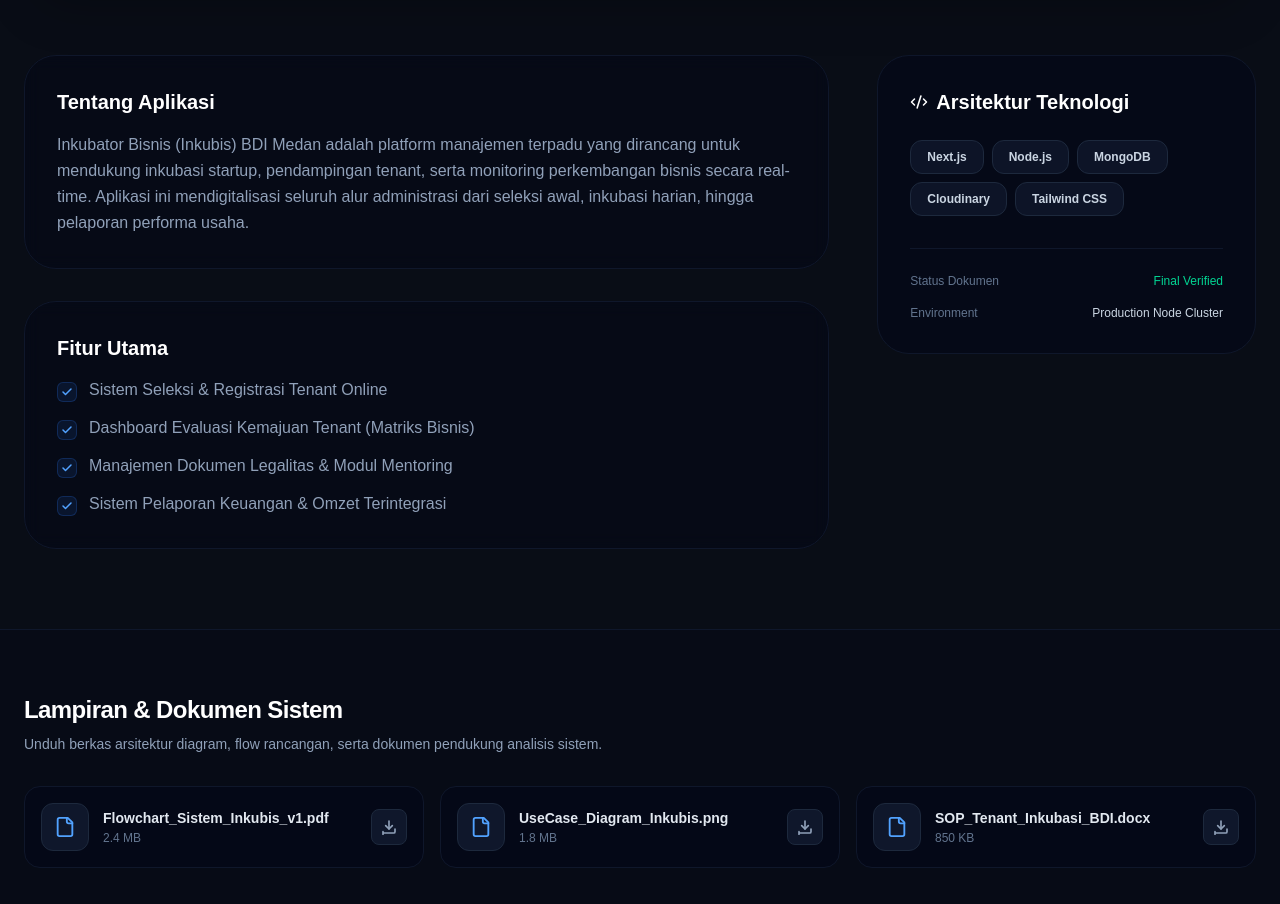
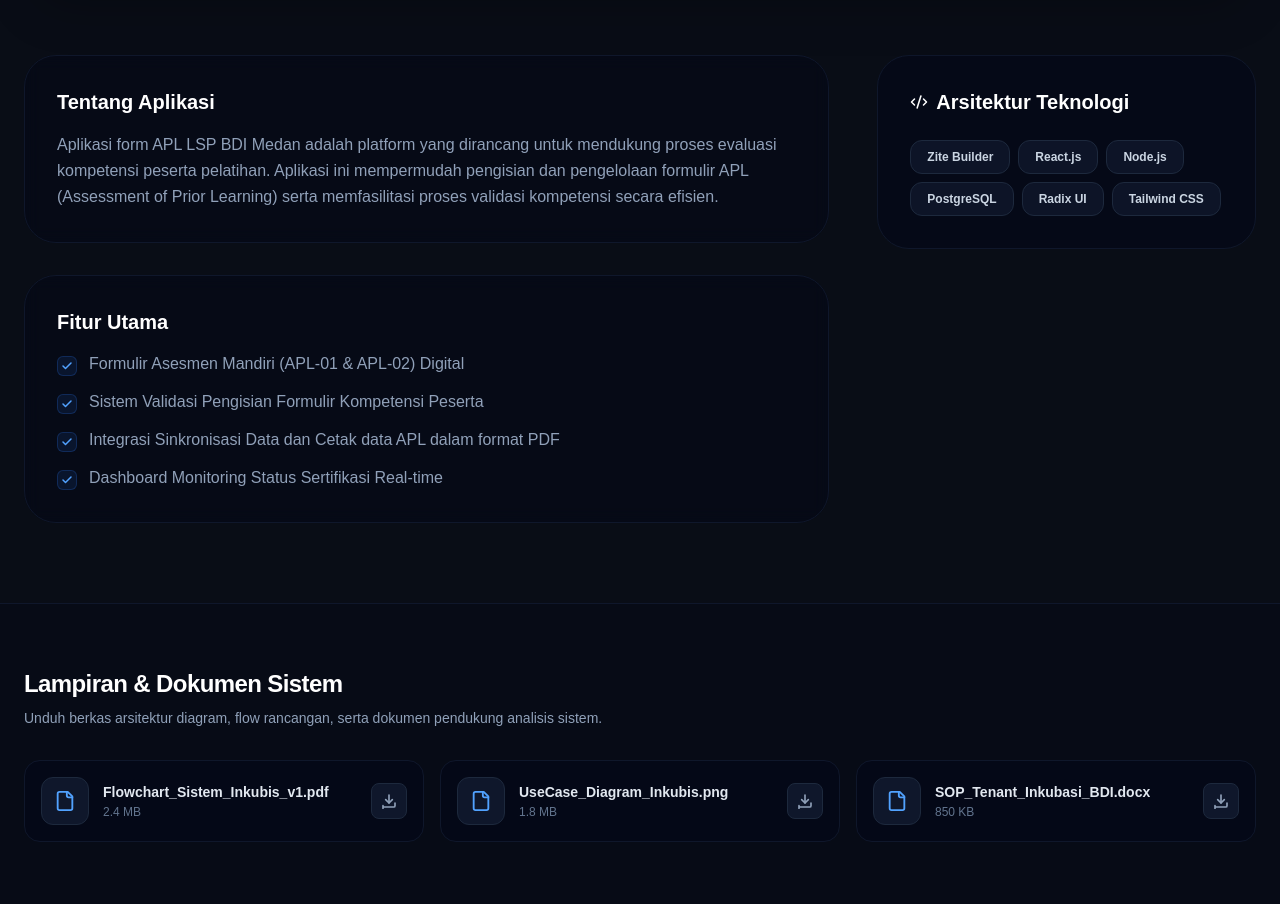
Before and after one commit to mhdfahrurozi/project-magangbdi, a Next.js app: page /projects/apl-lsp in a window 1280 px wide. Shown: the part 800-1704 px from the top of the page. Built offline with nearby package versions, Linux system fonts and the light colour scheme.

Commit message:
update content

```diff
--- a/app/layout.tsx
+++ b/app/layout.tsx
@@ -13,7 +13,7 @@ const geistMono = Geist_Mono({
 });
 
 export const metadata: Metadata = {
-  title: "Programmer BDI Medan",
+  title: "Maganghub BDI Medan",
   description: "Maganghub Batch 1 Showcase - Programmer BDI Medan",
 };
 
--- a/app/projects/apl-lsp/page.tsx
+++ b/app/projects/apl-lsp/page.tsx
@@ -6,24 +6,24 @@ import Link from "next/link";
 
 // Data Detail Project (Bisa disesuaikan atau di-fetch berdasarkan ID)
 const projectDetail = {
-  id: "inkubis",
-  title: "Inkubator Bisnis BDI Medan",
-  subtitle: "Platform Ekosistem Digital & Akselerasi Tenant",
+  id: "apl-lsp",
+  title: "Aplikasi form APL LSP BDI Medan",
+  subtitle: "Platform Manajemen dan Evaluasi Kompetensi",
   description:
-    "Inkubator Bisnis (Inkubis) BDI Medan adalah platform manajemen terpadu yang dirancang untuk mendukung inkubasi startup, pendampingan tenant, serta monitoring perkembangan bisnis secara real-time. Aplikasi ini mendigitalisasi seluruh alur administrasi dari seleksi awal, inkubasi harian, hingga pelaporan performa usaha.",
-  webLink: "https://github.com/Programmer-BDI-Medan/inkubis", // Contoh Link Web Aplikasi
+    "Aplikasi form APL LSP BDI Medan adalah platform yang dirancang untuk mendukung proses evaluasi kompetensi peserta pelatihan. Aplikasi ini mempermudah pengisian dan pengelolaan formulir APL (Assessment of Prior Learning) serta memfasilitasi proses validasi kompetensi secara efisien.",
+  webLink: "https://apl-lspbdimedan.zite,so",
   color: "from-sky-500 to-blue-400",
-  technologies: ["Next.js", "Node.js", "MongoDB", "Cloudinary", "Tailwind CSS"],
+  technologies: ["Zite Builder" ,"React.js", "Node.js", "PostgreSQL", "Radix UI", "Tailwind CSS"],
   screenshots: [
-    "/projects/inkubis1.png", // Ganti dengan path screenshot Anda
-    "/projects/inkubis-dashboard.png",
-    "/projects/inkubis-tenant.png",
+    "/projects/lsp-cover.png", // Ganti dengan path screenshot Anda
+    "/projects/apl-lsp-dashboard.png",
+    "/projects/apl-lsp-tenant.png",
   ],
   features: [
-    "Sistem Seleksi & Registrasi Tenant Online",
-    "Dashboard Evaluasi Kemajuan Tenant (Matriks Bisnis)",
-    "Manajemen Dokumen Legalitas & Modul Mentoring",
-    "Sistem Pelaporan Keuangan & Omzet Terintegrasi"
+    "Formulir Asesmen Mandiri (APL-01 & APL-02) Digital",
+    "Sistem Validasi Pengisian Formulir Kompetensi Peserta",
+    "Integrasi Sinkronisasi Data dan Cetak data APL dalam format PDF",
+    "Dashboard Monitoring Status Sertifikasi Real-time"
   ],
   documents: [
     { name: "Flowchart_Sistem_Inkubis_v1.pdf", size: "2.4 MB", type: "pdf" },
@@ -157,16 +157,7 @@ export default function ProjectDetailPage() {
             ))}
           </div>
 
-          <div className="mt-8 pt-6 border-t border-slate-900 space-y-4 text-xs text-slate-500">
-            <div className="flex justify-between">
-              <span>Status Dokumen</span>
-              <span className="text-emerald-400 font-medium">Final Verified</span>
-            </div>
-            <div className="flex justify-between">
-              <span>Environment</span>
-              <span className="text-slate-300">Production Node Cluster</span>
-            </div>
-          </div>
+
         </div>
       </section>
 
--- a/app/projects/inkubis/page.tsx
+++ b/app/projects/inkubis/page.tsx
@@ -15,15 +15,14 @@ const projectDetail = {
   color: "from-sky-500 to-blue-400",
   technologies: ["Next.js", "Node.js", "MongoDB", "Cloudinary", "Tailwind CSS"],
   screenshots: [
-    "/projects/inkubis1.png", // Ganti dengan path screenshot Anda
+    "/projects/inkubis-cover.png", // Ganti dengan path screenshot Anda
     "/projects/inkubis-dashboard.png",
     "/projects/inkubis-tenant.png",
   ],
   features: [
     "Sistem Seleksi & Registrasi Tenant Online",
-    "Dashboard Evaluasi Kemajuan Tenant (Matriks Bisnis)",
-    "Manajemen Dokumen Legalitas & Modul Mentoring",
-    "Sistem Pelaporan Keuangan & Omzet Terintegrasi"
+    "Dashboard Evaluasi Kemajuan Tenant",
+    "Manajemen Dokumen & Monitoring Tenant",
   ],
   documents: [
     { name: "Flowchart_Sistem_Inkubis_v1.pdf", size: "2.4 MB", type: "pdf" },
@@ -157,16 +156,6 @@ export default function ProjectDetailPage() {
             ))}
           </div>
 
-          <div className="mt-8 pt-6 border-t border-slate-900 space-y-4 text-xs text-slate-500">
-            <div className="flex justify-between">
-              <span>Status Dokumen</span>
-              <span className="text-emerald-400 font-medium">Final Verified</span>
-            </div>
-            <div className="flex justify-between">
-              <span>Environment</span>
-              <span className="text-slate-300">Production Node Cluster</span>
-            </div>
-          </div>
         </div>
       </section>
 
--- a/app/projects/sim-nonpersediaan/page.tsx
+++ b/app/projects/sim-nonpersediaan/page.tsx
@@ -15,7 +15,7 @@ const projectDetail = {
   color: "from-sky-500 to-blue-400",
   technologies: ["Next.js", "Node.js", "MongoDB", "Cloudinary", "Tailwind CSS"],
   screenshots: [
-    "/projects/inkubis1.png", // Ganti dengan path screenshot Anda
+    "/projects/simbhp-cover.png", // Ganti dengan path screenshot Anda
     "/projects/inkubis-dashboard.png",
     "/projects/inkubis-tenant.png",
   ],
@@ -157,16 +157,6 @@ export default function ProjectDetailPage() {
             ))}
           </div>
 
-          <div className="mt-8 pt-6 border-t border-slate-900 space-y-4 text-xs text-slate-500">
-            <div className="flex justify-between">
-              <span>Status Dokumen</span>
-              <span className="text-emerald-400 font-medium">Final Verified</span>
-            </div>
-            <div className="flex justify-between">
-              <span>Environment</span>
-              <span className="text-slate-300">Production Node Cluster</span>
-            </div>
-          </div>
         </div>
       </section>
 
--- a/app/projects/simonev/page.tsx
+++ b/app/projects/simonev/page.tsx
@@ -6,29 +6,29 @@ import Link from "next/link";
 
 // Data Detail Project (Bisa disesuaikan atau di-fetch berdasarkan ID)
 const projectDetail = {
-  id: "inkubis",
-  title: "Inkubator Bisnis BDI Medan",
-  subtitle: "Platform Ekosistem Digital & Akselerasi Tenant",
+ id: "simonev",
+  title: "Simonev BDI Medan",
+  subtitle: "Sistem Monitoring & Evaluasi Kinerja Terintegrasi",
   description:
-    "Inkubator Bisnis (Inkubis) BDI Medan adalah platform manajemen terpadu yang dirancang untuk mendukung inkubasi startup, pendampingan tenant, serta monitoring perkembangan bisnis secara real-time. Aplikasi ini mendigitalisasi seluruh alur administrasi dari seleksi awal, inkubasi harian, hingga pelaporan performa usaha.",
-  webLink: "https://github.com/Programmer-BDI-Medan/inkubis", // Contoh Link Web Aplikasi
-  color: "from-sky-500 to-blue-400",
-  technologies: ["Next.js", "Node.js", "MongoDB", "Cloudinary", "Tailwind CSS"],
+    "Simonev BDI Medan adalah platform manajemen performa yang dirancang untuk melacak, mengukur, dan mengevaluasi ketercapaian Indikator Kinerja Utama (IKU) secara real-time. Aplikasi ini mendigitalisasi proses input realisasi nilai, integrasi data dari berbagai unit kerja, serta menyediakan visualisasi capaian target kinerja instansi secara transparan.",
+  webLink: "https://simonev-bdimedan.zite.so", // Sesuaikan dengan repository atau link web Anda
+  color: "from-emerald-500 to-teal-400", // Menggunakan aksen hijau/teal yang identik dengan dashboard monitoring
+  technologies: ["Zite Backend", "TypeScript", "React.js", "Tailwind CSS", "PostgreSQL", "Radix UI"],
   screenshots: [
-    "/projects/inkubis1.png", // Ganti dengan path screenshot Anda
-    "/projects/inkubis-dashboard.png",
-    "/projects/inkubis-tenant.png",
+    "/projects/simonev-cover.png", // Jalur file screenshot aplikasi Simonev Anda
+    "/projects/simonev-iku.png",
+    "/projects/simonev-realisasi.png",
   ],
   features: [
-    "Sistem Seleksi & Registrasi Tenant Online",
-    "Dashboard Evaluasi Kemajuan Tenant (Matriks Bisnis)",
-    "Manajemen Dokumen Legalitas & Modul Mentoring",
-    "Sistem Pelaporan Keuangan & Omzet Terintegrasi"
+    "Manajemen & Penetapan Indikator Kinerja Utama (IKU)",
+    "Pencatatan & Pengukuran Nilai Realisasi Berkas secara Real-Time",
+    "Integrasi API Endpoints via Zite & TypeScript Backend",
+    "Visualisasi & Dashboard Capaian Target Kinerja Instansi"
   ],
   documents: [
-    { name: "Flowchart_Sistem_Inkubis_v1.pdf", size: "2.4 MB", type: "pdf" },
-    { name: "UseCase_Diagram_Inkubis.png", size: "1.8 MB", type: "image" },
-    { name: "SOP_Tenant_Inkubasi_BDI.docx", size: "850 KB", type: "word" },
+    { name: "Flowchart_Sistem_Simonev_v1.pdf", size: "2.4 MB", type: "pdf" },
+    { name: "UseCase_Diagram_Simonev.png", size: "1.8 MB", type: "image" },
+    { name: "SOP_Kinerja_Simonev_BDI.docx", size: "850 KB", type: "word" },
   ],
 };
 
@@ -157,16 +157,6 @@ export default function ProjectDetailPage() {
             ))}
           </div>
 
-          <div className="mt-8 pt-6 border-t border-slate-900 space-y-4 text-xs text-slate-500">
-            <div className="flex justify-between">
-              <span>Status Dokumen</span>
-              <span className="text-emerald-400 font-medium">Final Verified</span>
-            </div>
-            <div className="flex justify-between">
-              <span>Environment</span>
-              <span className="text-slate-300">Production Node Cluster</span>
-            </div>
-          </div>
         </div>
       </section>
 
--- a/app/projects/spa-bmn/page.tsx
+++ b/app/projects/spa-bmn/page.tsx
@@ -15,7 +15,7 @@ const projectDetail = {
   color: "from-sky-500 to-blue-400",
   technologies: ["Next.js", "Node.js", "MongoDB", "Cloudinary", "Tailwind CSS"],
   screenshots: [
-    "/projects/inkubis1.png", // Ganti dengan path screenshot Anda
+    "/projects/sipasbdi-cover.png", // Ganti dengan path screenshot Anda
     "/projects/inkubis-dashboard.png",
     "/projects/inkubis-tenant.png",
   ],
@@ -157,16 +157,7 @@ export default function ProjectDetailPage() {
             ))}
           </div>
 
-          <div className="mt-8 pt-6 border-t border-slate-900 space-y-4 text-xs text-slate-500">
-            <div className="flex justify-between">
-              <span>Status Dokumen</span>
-              <span className="text-emerald-400 font-medium">Final Verified</span>
-            </div>
-            <div className="flex justify-between">
-              <span>Environment</span>
-              <span className="text-slate-300">Production Node Cluster</span>
-            </div>
-          </div>
+
         </div>
       </section>
 
--- a/app/projects/survey-kinerja/page.tsx
+++ b/app/projects/survey-kinerja/page.tsx
@@ -6,29 +6,29 @@ import Link from "next/link";
 
 // Data Detail Project (Bisa disesuaikan atau di-fetch berdasarkan ID)
 const projectDetail = {
-  id: "inkubis",
-  title: "Inkubator Bisnis BDI Medan",
-  subtitle: "Platform Ekosistem Digital & Akselerasi Tenant",
+  id: "survey-kinerja-akhlak",
+  title: "Survey Kinerja Tim & Akhlak",
+  subtitle: "Platform Evaluasi Budaya Kerja & Performa Pegawai BDI Medan",
   description:
-    "Inkubator Bisnis (Inkubis) BDI Medan adalah platform manajemen terpadu yang dirancang untuk mendukung inkubasi startup, pendampingan tenant, serta monitoring perkembangan bisnis secara real-time. Aplikasi ini mendigitalisasi seluruh alur administrasi dari seleksi awal, inkubasi harian, hingga pelaporan performa usaha.",
-  webLink: "https://github.com/Programmer-BDI-Medan/inkubis", // Contoh Link Web Aplikasi
-  color: "from-sky-500 to-blue-400",
-  technologies: ["Next.js", "Node.js", "MongoDB", "Cloudinary", "Tailwind CSS"],
+    "Aplikasi Survey Kinerja Tim dan Akhlak adalah platform evaluasi internal yang dirancang untuk mengukur efektivitas kolaborasi tim serta internalisasi core values AKHLAK di lingkungan BDI Medan. Aplikasi ini memfasilitasi penilaian mandiri (self-assessment) dan penilaian sejawat (peer review) secara objektif dan berkala.",
+  webLink: "https://penilaiankinerja.zite.so", // Sesuaikan link
+  color: "from-amber-500 to-orange-400", // Warna hangat/corporate budaya kerja
+  technologies: ["Zite Backend", "TypeScript", "React.js", "Tailwind CSS", "PostgreSQL", "Radix UI"],
   screenshots: [
-    "/projects/inkubis1.png", // Ganti dengan path screenshot Anda
-    "/projects/inkubis-dashboard.png",
-    "/projects/inkubis-tenant.png",
+    "/projects/survey-cover.png",
+    "/projects/survey-kuesioner.png",
+    "/projects/survey-rekap-nilai.png",
   ],
   features: [
-    "Sistem Seleksi & Registrasi Tenant Online",
-    "Dashboard Evaluasi Kemajuan Tenant (Matriks Bisnis)",
-    "Manajemen Dokumen Legalitas & Modul Mentoring",
-    "Sistem Pelaporan Keuangan & Omzet Terintegrasi"
+    "Kuesioner Evaluasi Berbasis Core Values AKHLAK Kemenperin",
+    "Sistem Penilaian Sejawat (Peer-to-Peer Assessment) Anonim/Terproteksi",
+    "Kalkulasi Skor Indeks Kinerja Tim & Grafik Radar Budaya Kerja",
+    "Ekspor Laporan Rekapitulasi Nilai untuk Manajemen/Kepegawaian"
   ],
   documents: [
-    { name: "Flowchart_Sistem_Inkubis_v1.pdf", size: "2.4 MB", type: "pdf" },
-    { name: "UseCase_Diagram_Inkubis.png", size: "1.8 MB", type: "image" },
-    { name: "SOP_Tenant_Inkubasi_BDI.docx", size: "850 KB", type: "word" },
+    { name: "Flowchart_Sistem_Survey_Kinerja_v1.pdf", size: "2.4 MB", type: "pdf" },
+    { name: "UseCase_Diagram_Survey_Kinerja.png", size: "1.8 MB", type: "image" },
+    { name: "SOP_Tenant_Survey_Kinerja_BDI.docx", size: "850 KB", type: "word" },
   ],
 };
 
@@ -157,16 +157,6 @@ export default function ProjectDetailPage() {
             ))}
           </div>
 
-          <div className="mt-8 pt-6 border-t border-slate-900 space-y-4 text-xs text-slate-500">
-            <div className="flex justify-between">
-              <span>Status Dokumen</span>
-              <span className="text-emerald-400 font-medium">Final Verified</span>
-            </div>
-            <div className="flex justify-between">
-              <span>Environment</span>
-              <span className="text-slate-300">Production Node Cluster</span>
-            </div>
-          </div>
         </div>
       </section>
 
--- a/app/projects/wbs-simulator/page.tsx
+++ b/app/projects/wbs-simulator/page.tsx
@@ -6,24 +6,24 @@ import Link from "next/link";
 
 // Data Detail Project (Bisa disesuaikan atau di-fetch berdasarkan ID)
 const projectDetail = {
-  id: "inkubis",
-  title: "Inkubator Bisnis BDI Medan",
-  subtitle: "Platform Ekosistem Digital & Akselerasi Tenant",
+  id: "weighbridge-system",
+  title: "Simulasi Weighbridge System (Sistem Jembatan Timbang)",
+  subtitle: "Simulasi pencatatan & Monitoring Timbangan Pabrik",
   description:
-    "Inkubator Bisnis (Inkubis) BDI Medan adalah platform manajemen terpadu yang dirancang untuk mendukung inkubasi startup, pendampingan tenant, serta monitoring perkembangan bisnis secara real-time. Aplikasi ini mendigitalisasi seluruh alur administrasi dari seleksi awal, inkubasi harian, hingga pelaporan performa usaha.",
-  webLink: "https://github.com/Programmer-BDI-Medan/inkubis", // Contoh Link Web Aplikasi
-  color: "from-sky-500 to-blue-400",
-  technologies: ["Next.js", "Node.js", "MongoDB", "Cloudinary", "Tailwind CSS"],
+    "Weighbridge System adalah Aplikasi simulasi yang memfasilitasi integrasi data berat masuk dan keluar secara sistematis hingga pencetakan nota timbangan, serta terdapat mode Latihan dan Ujian",
+  webLink: "https://weighbridge.kodeku.site/",
+  color: "from-emerald-500 to-green-600",
+  technologies: ["Nuxt.js", "Node.js", "Offline System", "localStorage", "Tailwind CSS"],
   screenshots: [
-    "/projects/inkubis1.png", // Ganti dengan path screenshot Anda
-    "/projects/inkubis-dashboard.png",
-    "/projects/inkubis-tenant.png",
+    "/projects/wbs-cover.png", // Ganti dengan path screenshot Anda
+    "/projects/weighbridge-dashboard.png",
+    "/projects/weighbridge-report.png",
   ],
   features: [
-    "Sistem Seleksi & Registrasi Tenant Online",
-    "Dashboard Evaluasi Kemajuan Tenant (Matriks Bisnis)",
-    "Manajemen Dokumen Legalitas & Modul Mentoring",
-    "Sistem Pelaporan Keuangan & Omzet Terintegrasi"
+    "Integrasi Real-time dengan Indikator Timbangan Digital",
+    "Otomatisasi Data Bruto, Tara, dan Perhitungan Netto",
+    "Sistem Anti-Fraud (Pencatatan Log & Kunci Data)",
+    "Pelaporan Rekapitulasi Timbangan Harian & Bulanan Terintegrasi"
   ],
   documents: [
     { name: "Flowchart_Sistem_Inkubis_v1.pdf", size: "2.4 MB", type: "pdf" },
@@ -157,16 +157,6 @@ export default function ProjectDetailPage() {
             ))}
           </div>
 
-          <div className="mt-8 pt-6 border-t border-slate-900 space-y-4 text-xs text-slate-500">
-            <div className="flex justify-between">
-              <span>Status Dokumen</span>
-              <span className="text-emerald-400 font-medium">Final Verified</span>
-            </div>
-            <div className="flex justify-between">
-              <span>Environment</span>
-              <span className="text-slate-300">Production Node Cluster</span>
-            </div>
-          </div>
         </div>
       </section>
 
```
